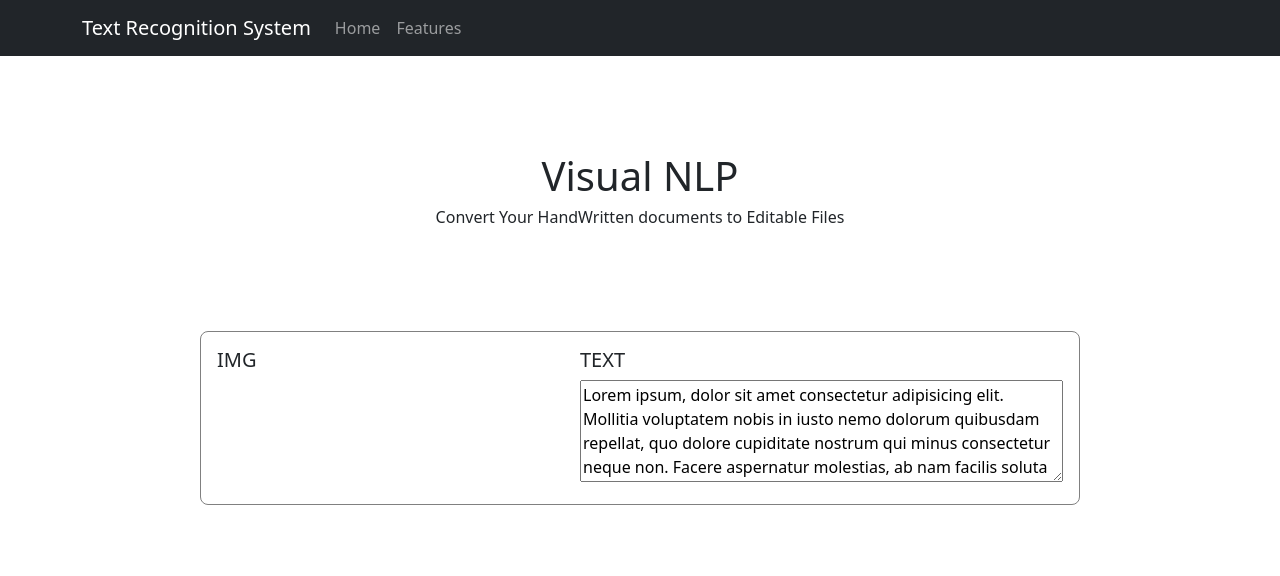
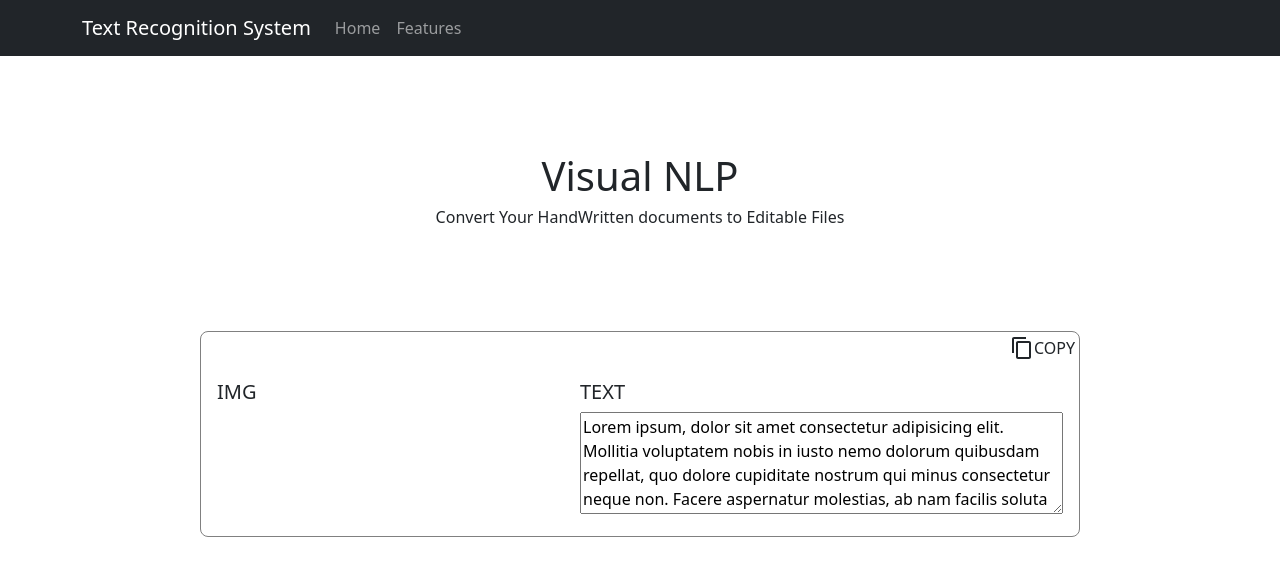
Before and after one commit to The-Coding-Team/Visual-NLP, a React (Create React App) app: page /page-2 in a window 1280 px wide. Shown: the top 576 px of the page. Built offline with nearby package versions, Linux system fonts and the light colour scheme.

Commit message:
copy function added

```diff
--- a/src/components/Page2.jsx
+++ b/src/components/Page2.jsx
@@ -11,14 +11,10 @@
   const location = useLocation();
   // const [text, setText] = useState(location?.state?.text);
   const [text, setText] = useState("Lorem ipsum, dolor sit amet consectetur adipisicing elit. Mollitia voluptatem nobis in iusto nemo dolorum quibusdam repellat, quo dolore cupiditate nostrum qui minus consectetur neque non. Facere aspernatur molestias, ab nam facilis soluta officiis praesentium, optio ex adipisci placeat mollitia. Corporis modi assumenda numquam culpa vero similique maxime optio! Esse commodi recusandae eos. Similique obcaecati error ea eligendi ex excepturi officia rerum officiis consequuntur aspernatur nulla deleniti id, et adipisci velit dolorum quod esse corporis placeat nam magni modi hic! Saepe, alias magnam pariatur, doloribus aperiam repudiandae natus facere perferendis culpa, qui officiis nemo beatae ipsum harum? Nulla, illum quam.");
-
-  const copyClipboard = (id) => {
-    var r = document.createRange();
-r.selectNode(document.getElementById(id));
-window.getSelection().removeAllRanges();
-window.getSelection().addRange(r);
-document.execCommand('copy');
-window.getSelection().removeAllRanges();
+  const [copy, setCopy]=useState(false)
+  const copyClipboard = async() => {
+    await navigator.clipboard.writeText(text)
+    setCopy(true)
   }
 
 
@@ -54,9 +50,9 @@
         {text?.length && <div>{text}</div>}
       </div> */}
       <div style={{margin:"0px 200px",border:"1px solid gray", borderRadius:"8px"}}>
-      {/* <div className="d-flex justify-content-end p-1" onClick={()=>copyClipboard("#w3review")} style={{cursor:"pointer"}} >
-        <ContentCopyIcon/>
-      </div> */}
+      <div className="d-flex justify-content-end p-1" onClick={copyClipboard} style={{cursor:"pointer"}} >
+        <ContentCopyIcon/> {copy==true? "COPIED":"COPY"  }
+      </div>
       <div className="d-flex justify-content-between p-3" >
         <div >
           <h5 style={{ textAlign: "center" }}>IMG</h5>
```
